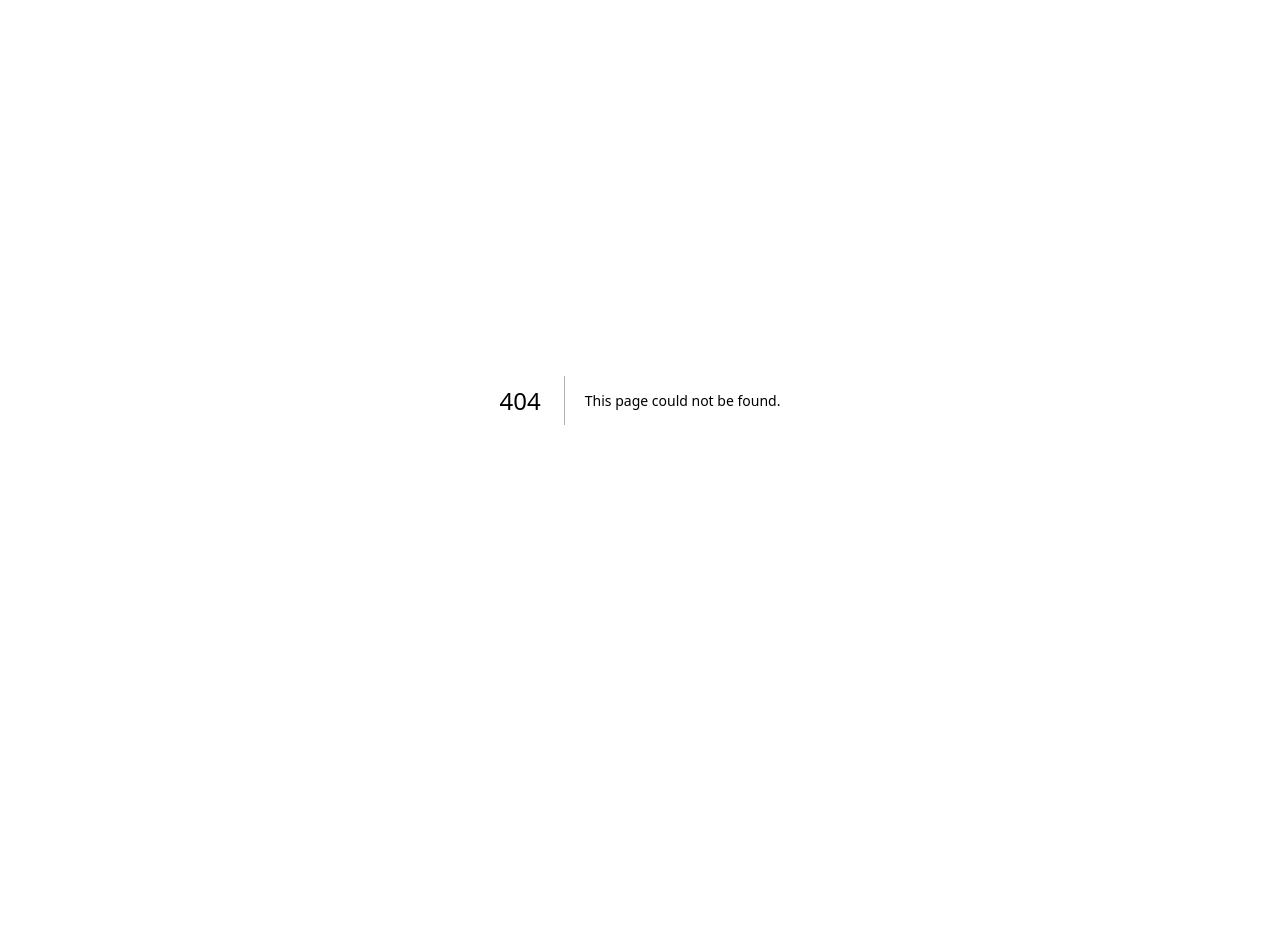
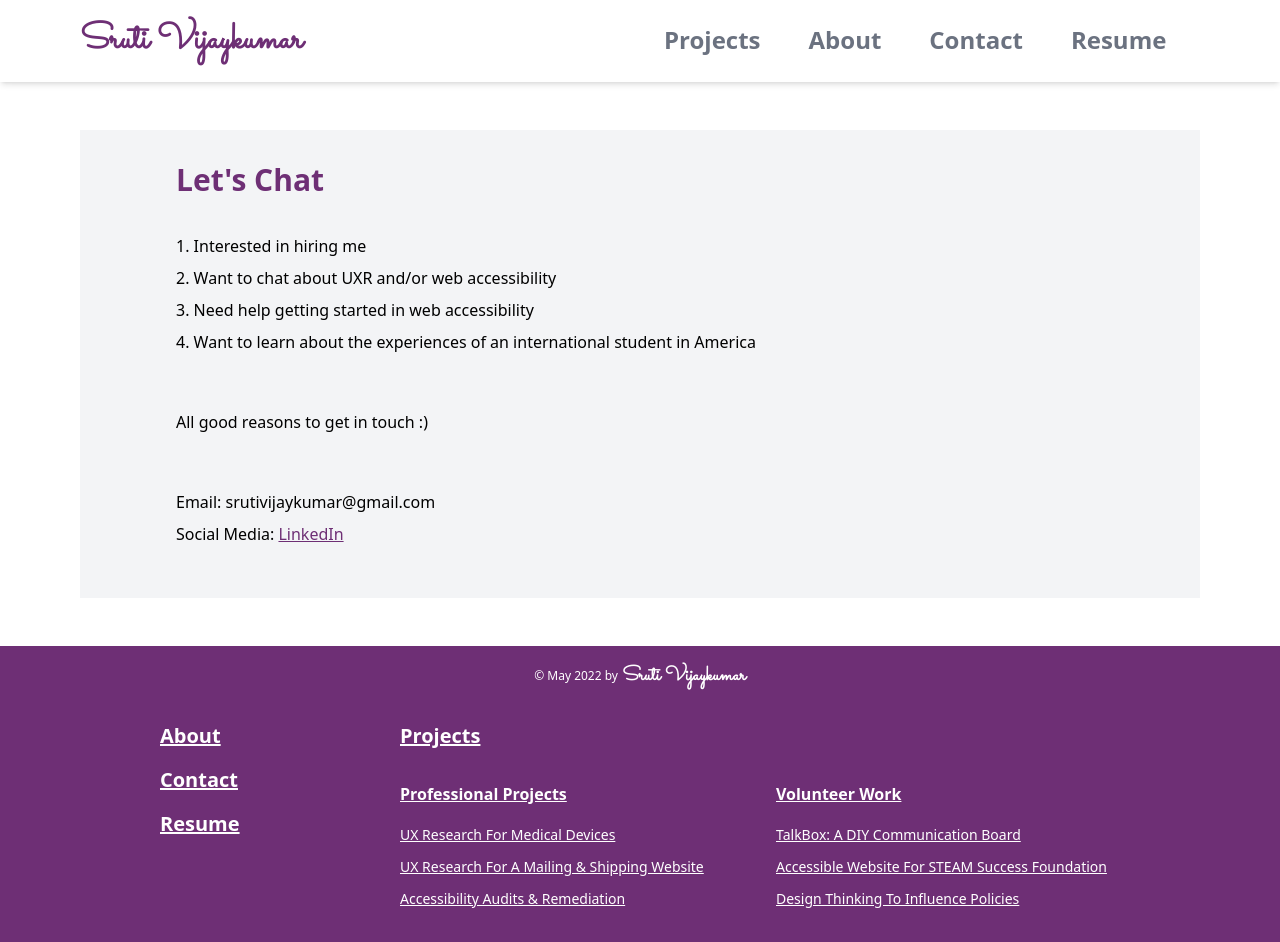
Before and after one commit to SrutiVijaykumar/SrutiVijaykumar.github.io, a Next.js app: page /contact in a window 1280 px wide. Before the commit this address had no page. Before the commit the page ends 800 px from the top, so only its background shows below. Built offline with nearby package versions, Linux system fonts and the light colour scheme.

Commit message:
add contact page

```diff
--- /dev/null
+++ b/pages/contact.tsx
@@ -0,0 +1,35 @@
+import React from 'react'
+import MainLayout from '../components/layouts/MainLayout'
+
+const Contact = (): JSX.Element => {
+  return (
+    <MainLayout title="Contact | Sruti Vijaykumar">
+      <div className="container lg:px-24 sm:px-8 bg-gray-100 my-12">
+        <section className="leading-loose">
+          <h1 className="text-brand text-3xl font-bold py-8">Let&apos;s Chat</h1>
+          <div className="grid grid-cols-1 font-light">
+            <div>
+              <ol type="1" className="list-inside list-decimal mb-12">
+                <li>Interested in hiring me</li>
+                <li>Want to chat about UXR and/or web accessibility</li>
+                <li>Need help getting started in web accessibility</li>
+                <li>Want to learn about the experiences of an international student in America</li>
+              </ol>
+              <p className="mb-12">
+                All good reasons to get in touch :)
+              </p>
+              <p>
+                Email: <a href="mailto: srutivijaykumar@gmail.com">srutivijaykumar@gmail.com</a>
+              </p>
+              <p className="mb-12">
+                Social Media: <a href="https://www.linkedin.com/in/sruti-vijaykumar" className="text-brand underline focus:no-underline hover:no-underline">LinkedIn</a>
+              </p>
+            </div>
+        </div>
+        </section>
+      </div>
+    </MainLayout>
+  )
+}
+
+export default Contact
```
